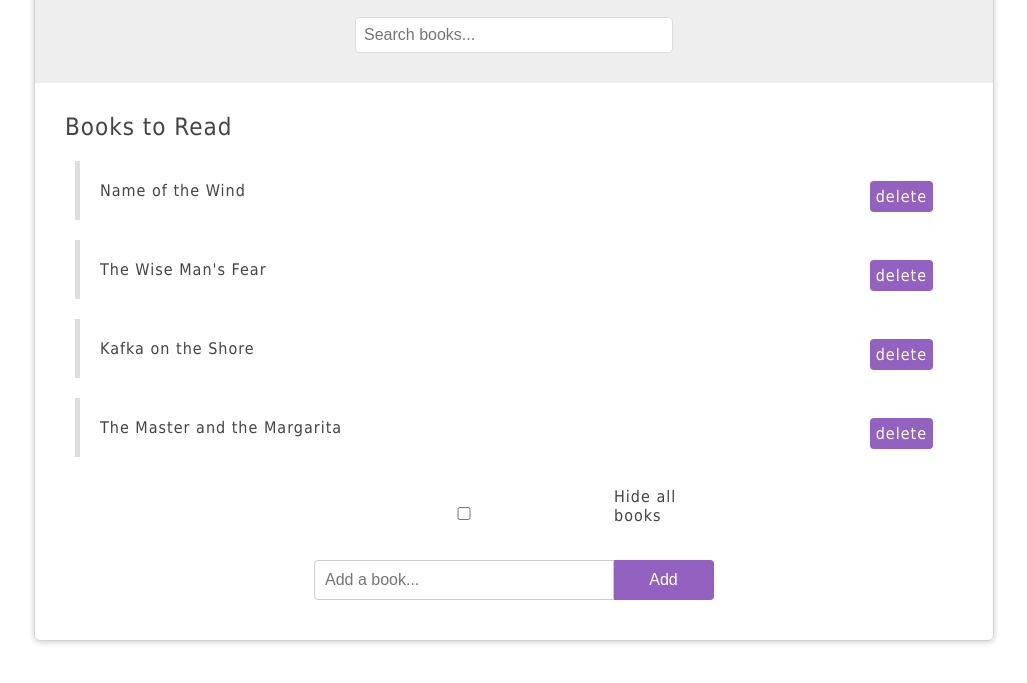
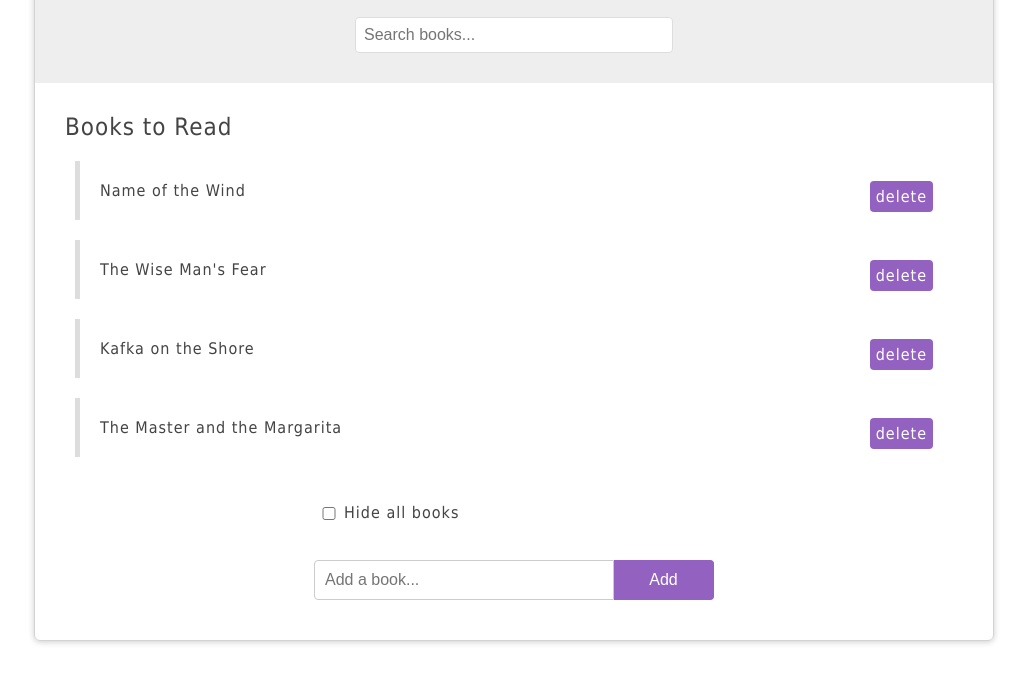
Before and after one commit to marcusgalvin/netNinja, a plain HTML site: page index.html in a window 1280 px wide. Shown: the part 111-794 px from the top of the page, without its empty margins (126-1153 px from the left). Drawn offline with Linux system fonts and the light colour scheme.

Commit message:
lesson 15 code

```diff
--- a/styles.css
+++ b/styles.css
@@ -91,6 +91,7 @@ h1, h2{
     box-sizing: border-box;
     width: 300px;
     float: left;
+    clear: both;
 }
 
 #add-book button{
@@ -115,6 +116,14 @@ h1, h2{
     clear: both;
 }
 
+#add-book #hide{
+  width: 30px;
+}
+
+#add-book label{
+  line-height: 52px;
+}
+
 /*
 #tabbed-content li{
     display: inline-block;
@@ -133,3 +142,4 @@ h1, h2{
 #tabbed-content .tab.active{
     display: block;
 }
+*/
```
